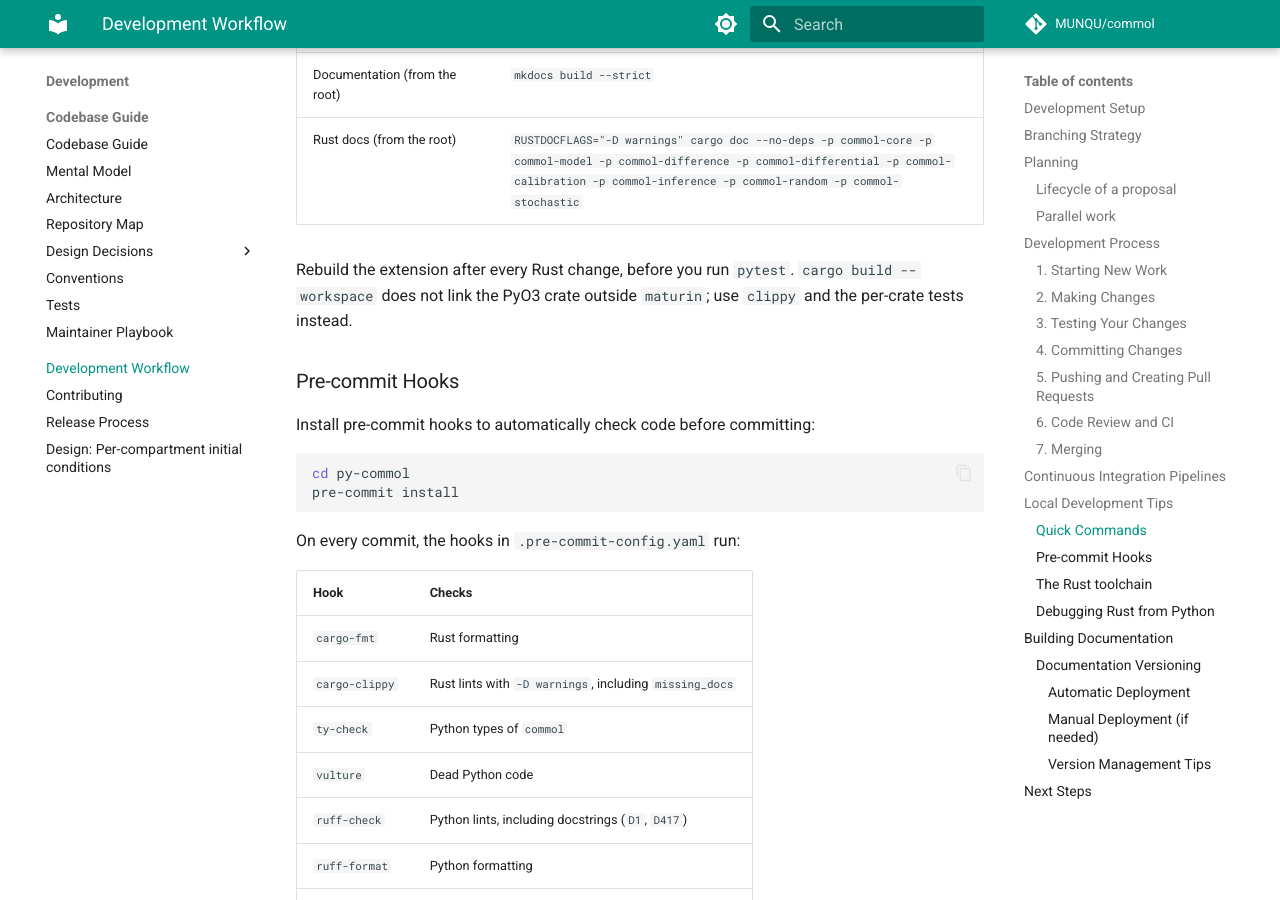
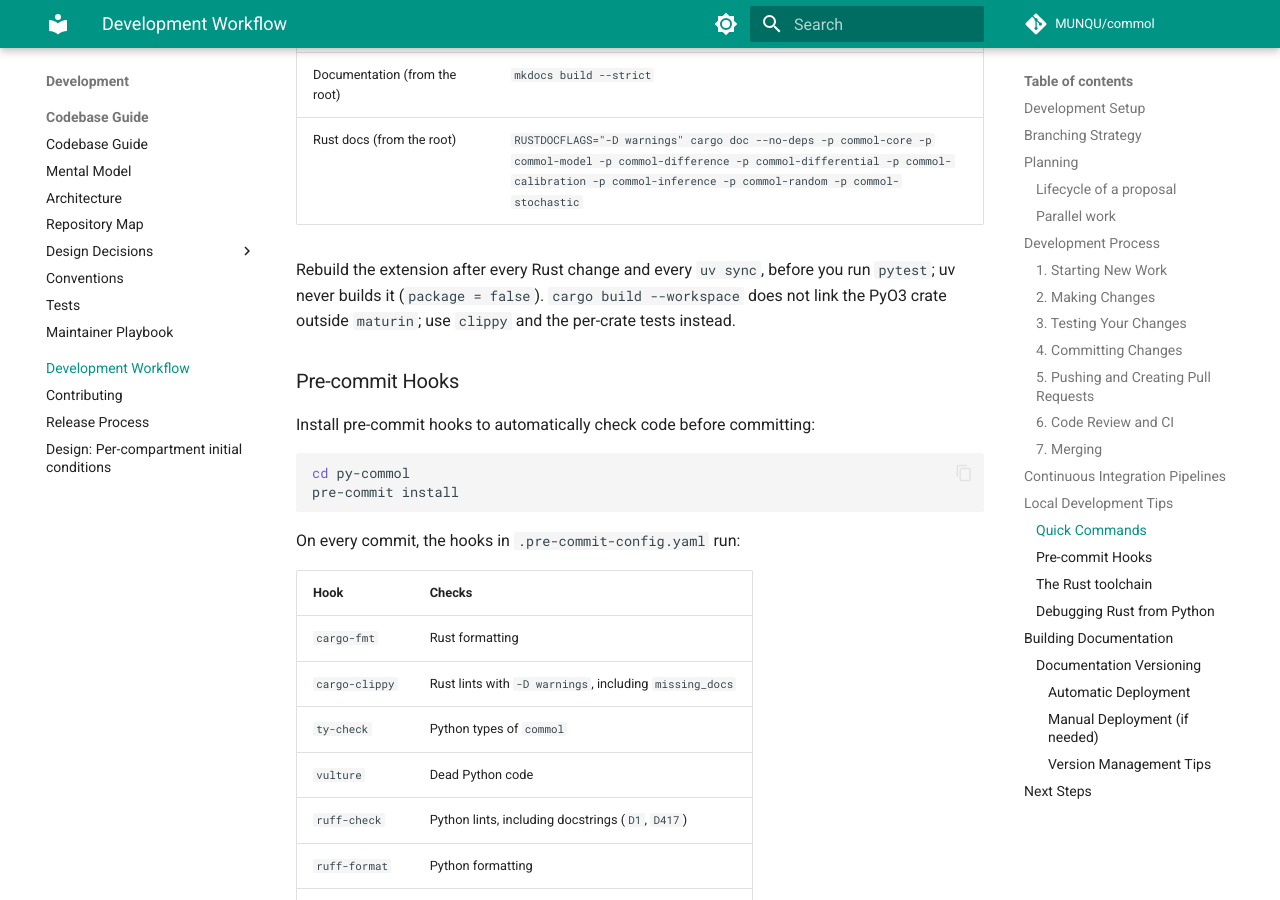
Before and after one commit to MUNQU/commol, an MkDocs documentation site: the page built from docs/development/workflow.md, in a window 1280 px wide and 900 px high, scrolled down 9074 px. Built offline with MkDocs 1.6.1 and Material for MkDocs 9.7.7, drawn with Linux system fonts in a browser that asks for light colours; comment, search, counter and statistics services are not loaded; the version menu is left out.

Commit message:
build(uv): never build commol with uv

```diff
--- a/AGENTS.md
+++ b/AGENTS.md
@@ -44,7 +44,8 @@ Run them from `py-commol/` with the virtual environment `py-commol/.venv`.
 | Documentation (from the root) | `mkdocs build --strict` |
 | Rust docs (from the root) | `RUSTDOCFLAGS="-D warnings" cargo doc --no-deps -p commol-core -p commol-model -p commol-difference -p commol-differential -p commol-calibration -p commol-inference -p commol-random -p commol-stochastic` |
 
-Rebuild the extension after every Rust change, before you run `pytest`.
+Rebuild the extension after every Rust change and every `uv sync`, before you
+run `pytest`; uv never builds it (`package = false`).
 `cargo build --workspace` does not link the PyO3 crate outside `maturin`; use
 `clippy` and the per-crate tests instead.
 <!-- --8<-- [end:commands] -->
--- a/docs/getting-started/installation.md
+++ b/docs/getting-started/installation.md
@@ -47,9 +47,9 @@ pytest
 
 | Step | Why |
 |---|---|
-| `uv sync --extra dev --extra docs` | Creates `.venv` with the test, lint and documentation tools. |
+| `uv sync --extra dev --extra docs` | Creates `.venv` with the test, lint and documentation tools. It does not build Commol (`package = false` in `pyproject.toml`), and a later `uv sync` removes the install of Commol. |
 | `source .venv/bin/activate` | `maturin develop` installs into the active environment. |
-| `maturin develop --release` | Compiles the Rust extension and installs Commol in editable mode. Run it again after every Rust change. |
+| `maturin develop --release` | Compiles the Rust extension and installs Commol in editable mode. Run it again after every Rust change and every `uv sync`. |
 
 !!! warning "Paths with spaces"
     Maturin may fail when the project path contains spaces. Clone into a
```
Also changed, not shown: 2 other files.
